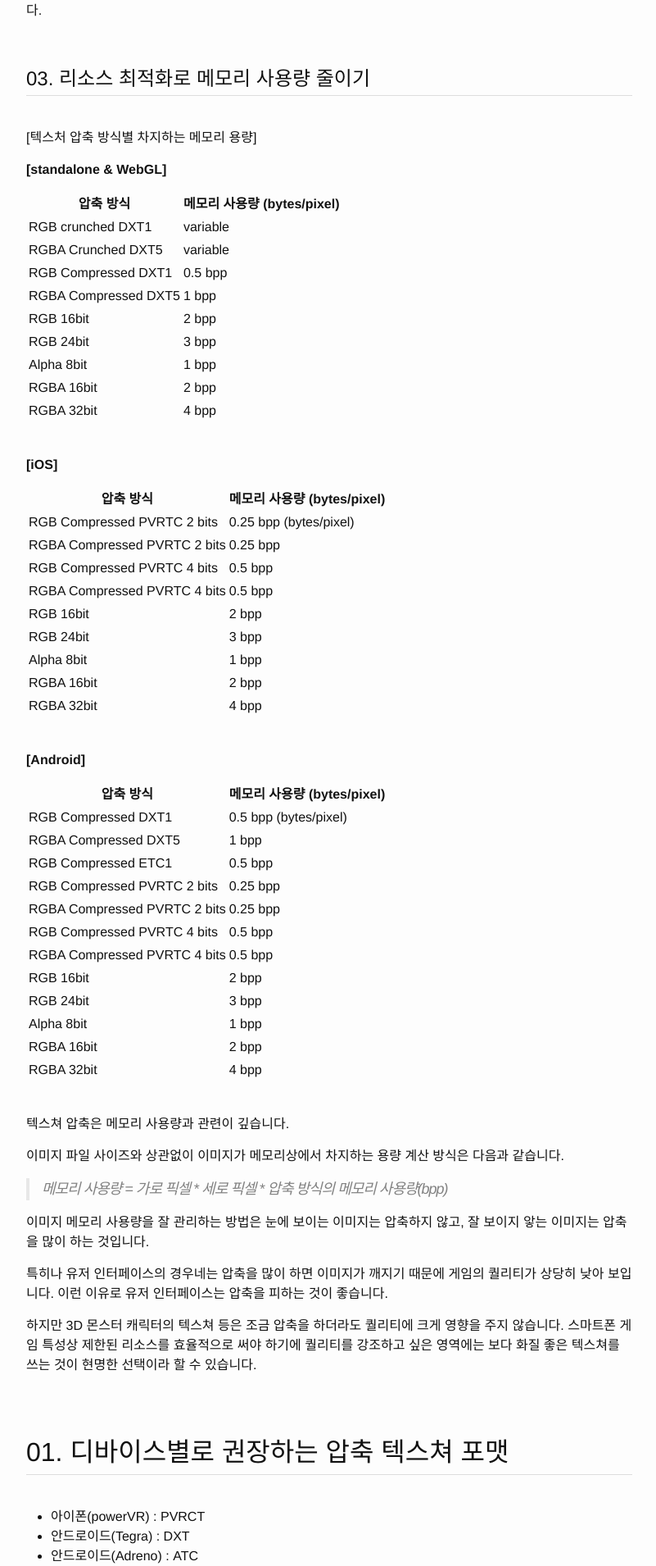
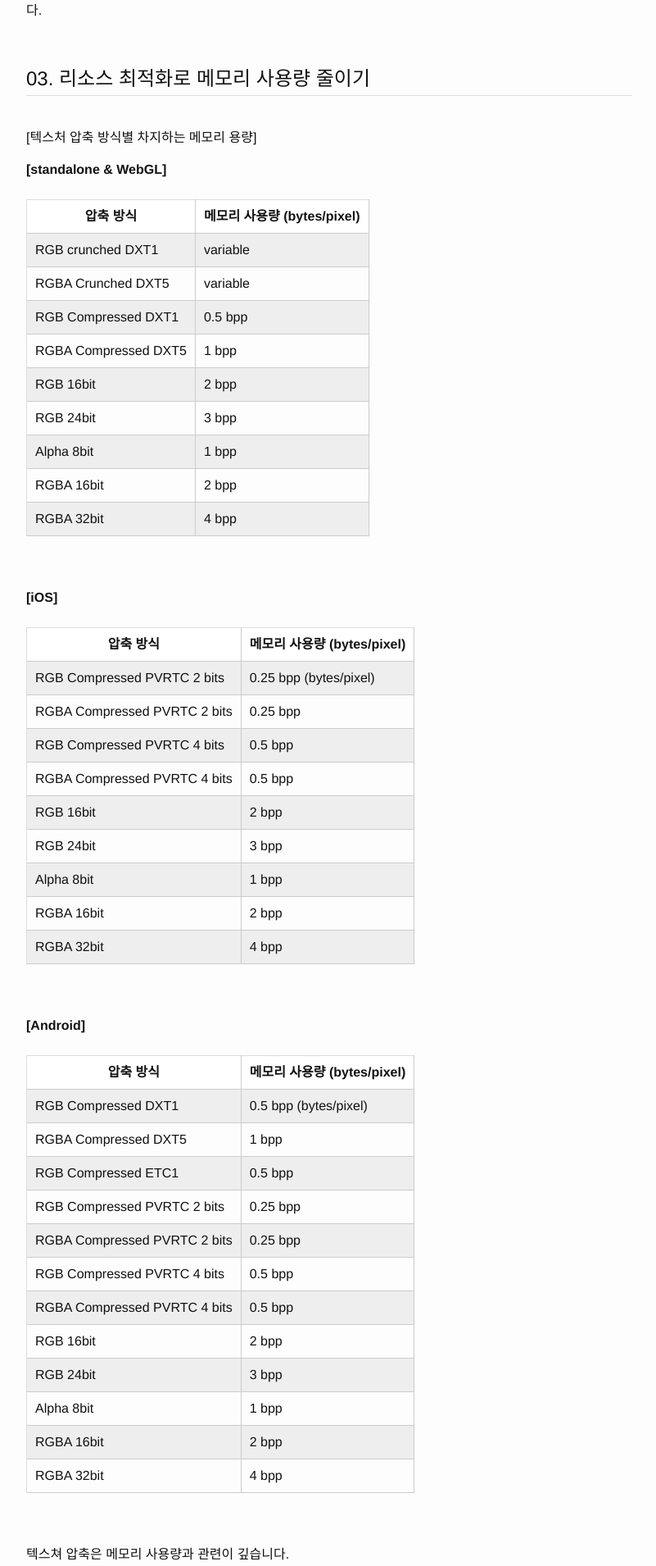
Before and after one commit to karais89/karais89.github.io_back, a Jekyll site: the page built from _posts/2017-02-19-unity3d-optimizing-performance.markdown, in a window 1280 px wide. Shown: the part 3225-5135 px from the top of the page at 82% size, without its empty margins (238-1039 px from the left). Built offline with Jekyll 4.4.1, drawn with Linux system fonts in a browser that asks for light colours; some web fonts are replaced; comment, search, counter and statistics services are not loaded.

Commit message:
modify qiita table css

```diff
--- a/_sass/minima/_base.scss
+++ b/_sass/minima/_base.scss
@@ -226,7 +226,7 @@ pre {
 }
 
 /* qiita table css */
-.it-MdContent table {
+.post-content table {
   display:block;
   overflow:auto;
   margin:1.5em 0;
@@ -234,11 +234,11 @@ pre {
   border-collapse:collapse
 }
 
-.it-MdContent tr:nth-child(odd) {
+.post-content tr:nth-child(odd) {
   background-color:#eee
 }
 
-.it-MdContent th {
+.post-content th {
   font-weight:700;
   background-color:#fff;
   border-top:1px solid #ddd;
@@ -247,7 +247,7 @@ pre {
   padding:8px 10px;
 }
 
-.it-MdContent td {
+.post-content td {
   border-bottom:1px solid #ccc;
   border-right:1px solid #ccc;
   padding:8px 10px;
```
